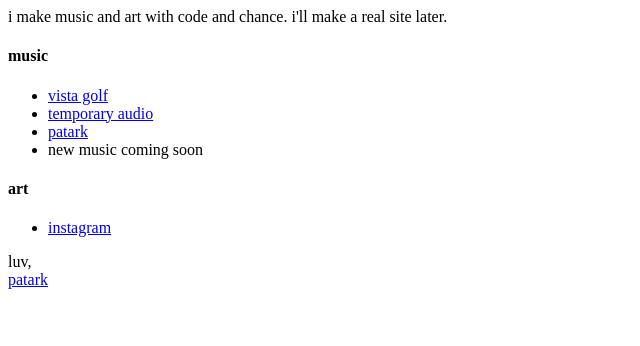
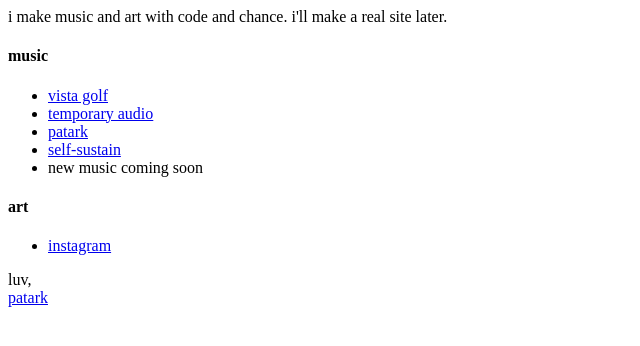
Before and after one commit to pstoica/pstoica.github.io, a plain HTML site: page index.html in a window 1280 px wide. Shown: the whole page, without its empty margins (0-640 px from the left). Drawn offline with Linux system fonts and the light colour scheme.

Commit message:
Update index.html

```diff
--- a/index.html
+++ b/index.html
@@ -10,6 +10,7 @@
   <li><a href="http://shallotgames.com/vistagolf">vista golf</a></li>
   <li><a href="http://temporary.audio">temporary audio</a></li>
   <li><a href="https://patark.bandcamp.com">patark</a></li>
+  <li><a href="https://self-sustain.bandcamp.com/">self-sustain</a></li>
   <li>new music coming soon</li>
 </ul>
 
```
